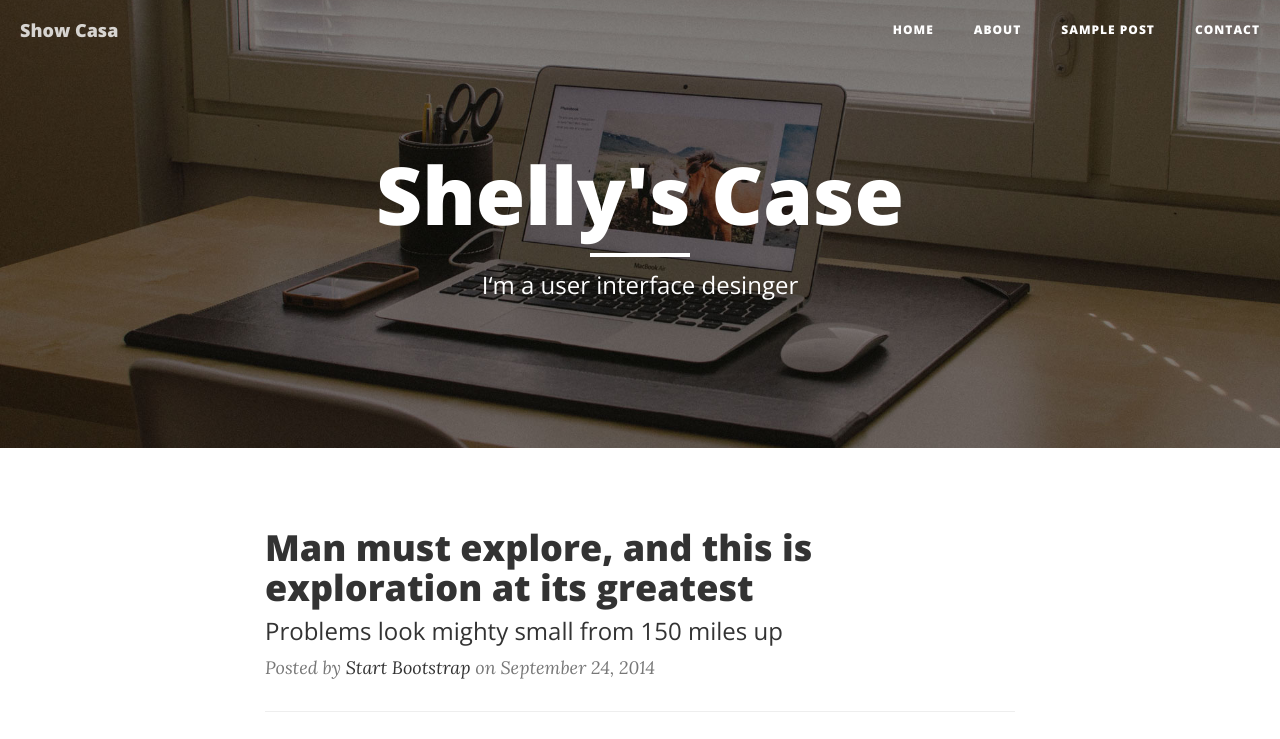
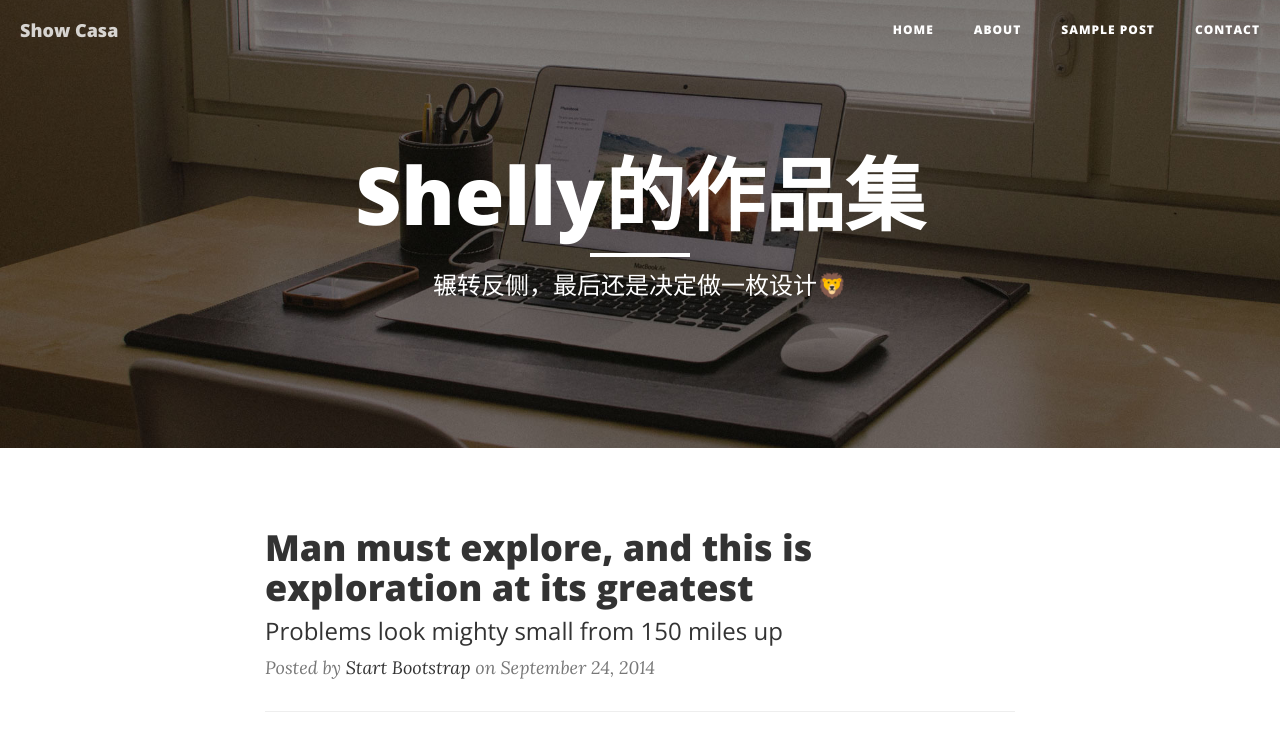
Before and after one commit to shellycee/GirlsCodingDayDemo, a website: page index.html in a window 1280 px wide. Shown: the top 739 px of the page. Drawn offline with nearby package versions, Linux system fonts and the light colour scheme.

Commit message:
title 2
1. 修改blog名字
2. 修改描述

```diff
--- a/index.html
+++ b/index.html
@@ -74,9 +74,9 @@
             <div class="row">
                 <div class="col-lg-8 col-lg-offset-2 col-md-10 col-md-offset-1">
                     <div class="site-heading">
-                        <h1>Shelly's Case</h1>
+                        <h1>Shelly的作品集</h1>
                         <hr class="small">
-                        <span class="subheading">I‘m a user interface desinger</span>
+                        <span class="subheading">辗转反侧，最后还是决定做一枚设计🦁️</span>
                     </div>
                 </div>
             </div>
```
